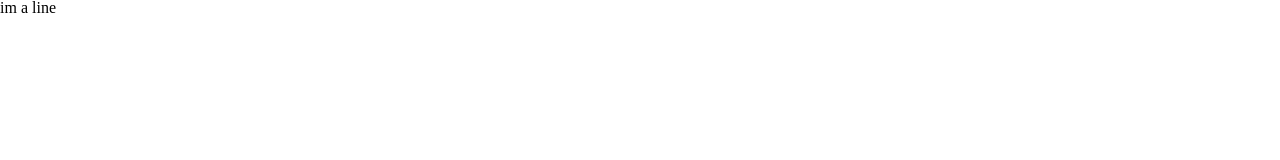
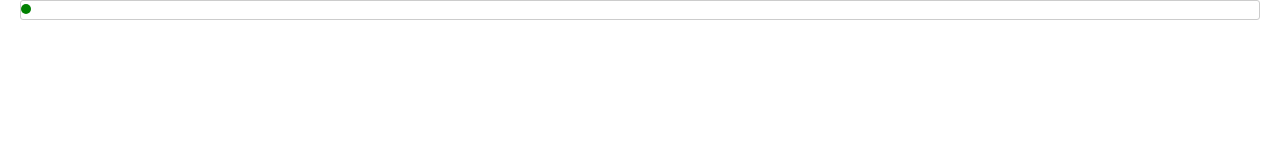
Before and after one commit to quhaisi/life, a React app: page / in a window 1280 px wide. Shown: the top 160 px of the page. Built offline with nearby package versions, Linux system fonts and the light colour scheme.

Commit message:
构建基础timeline

```diff
--- a/src/assets/css/reset.css
+++ b/src/assets/css/reset.css
@@ -2,6 +2,9 @@
    v2.0 | 20110126
    License: none (public domain)
 */
+* {
+	box-sizing: border-box;
+}
 
 html, body, div, span, applet, object, iframe,
 h1, h2, h3, h4, h5, h6, p, blockquote, pre,
--- a/src/components/Timeline/index.js
+++ b/src/components/Timeline/index.js
@@ -7,10 +7,16 @@
 
 import './index.styl';
 
+const Point = () => (
+  <span className="timeline-point" />
+);
+
 function TimeLine() {
   return (
-    <div>
-      im a line
+    <div className="qu-timeline-container">
+      <div className="qu-timeline">
+        <Point />
+      </div>
     </div>
   );
 }
--- a/src/components/Timeline/index.styl
+++ b/src/components/Timeline/index.styl
@@ -0,0 +1,15 @@
+.qu-timeline-container {
+  padding: 0 20px;
+  .qu-timeline {
+    height: 20px;
+    border: 1px solid #ccc;
+    border-radius: 3px;
+    .timeline-point {
+      display: inline-block;
+      width: 10px;
+      height: 10px;
+      background-color green;
+      border-radius: 50%;
+    }
+  }
+}
```
